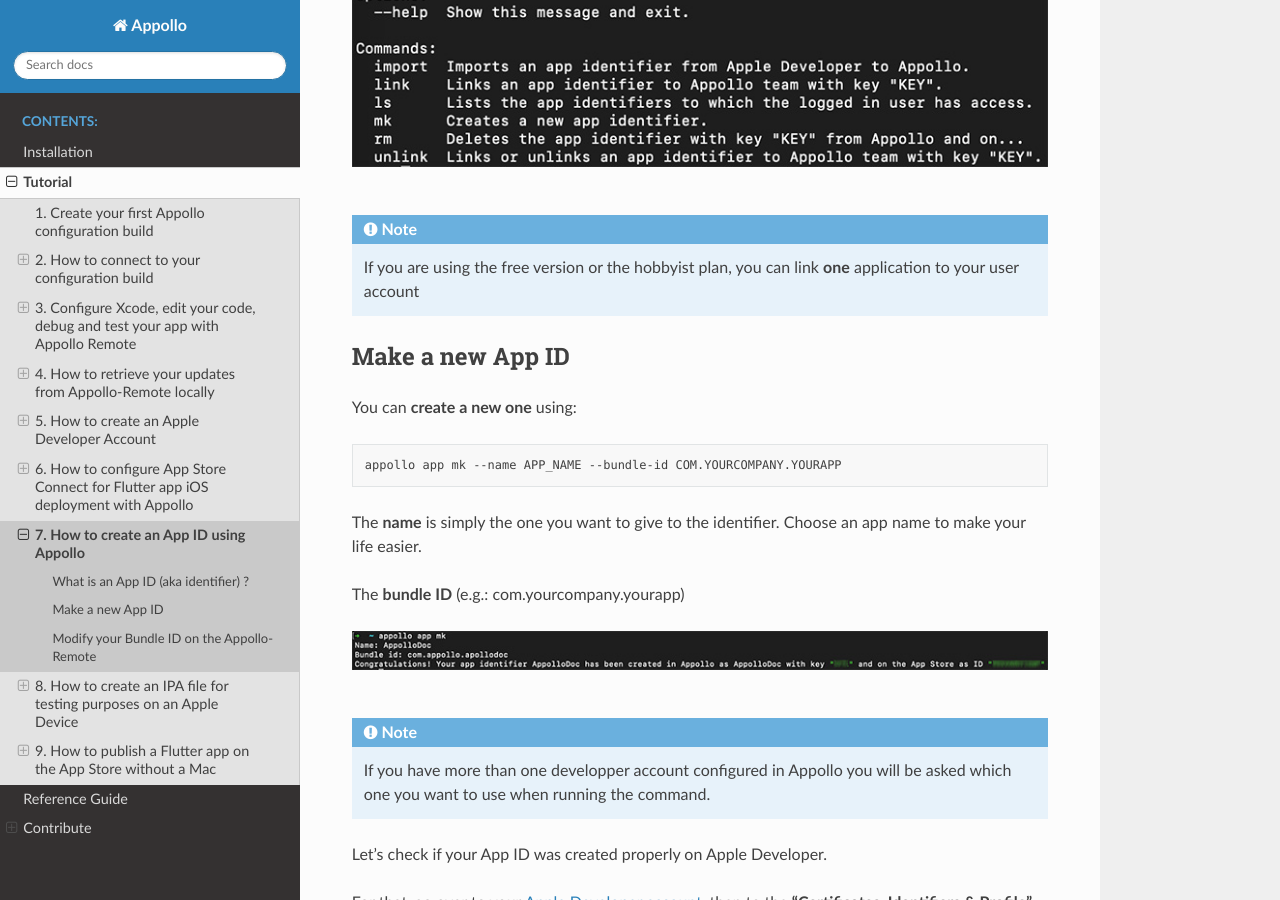
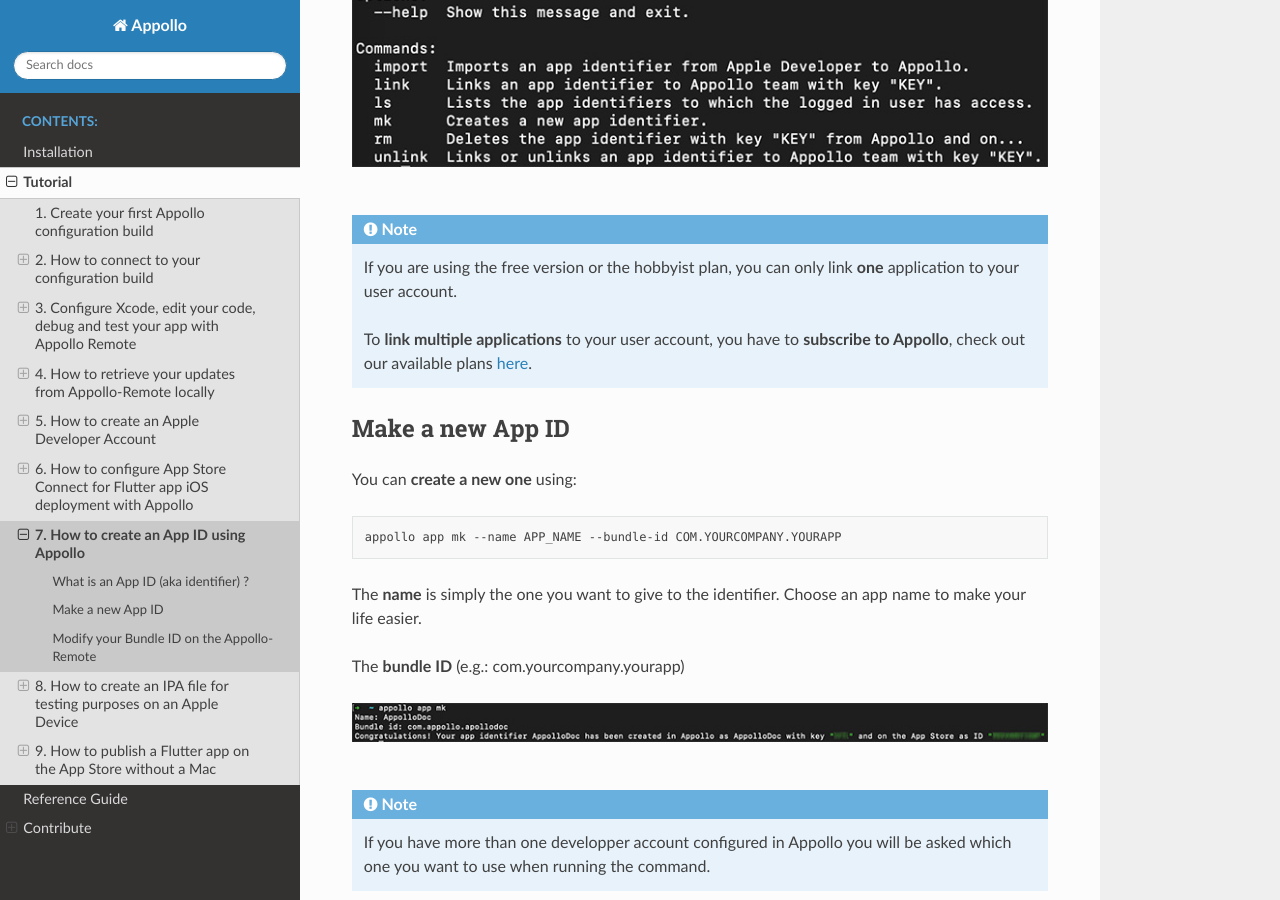
Before and after one commit to Odevio/Odevio-CLI, a Sphinx documentation site: the page built from docs/tutorial/7_how_to_make_an_app_id_using_appollo.txt, in a window 1280 px wide and 900 px high, scrolled down 613 px. Built offline with Sphinx 7.4.7 and the Read the Docs theme 2.0.0, drawn with Linux system fonts in a browser that asks for light colours.

```diff
--- a/docs/tutorial/7_how_to_make_an_app_id_using_appollo.txt
+++ b/docs/tutorial/7_how_to_make_an_app_id_using_appollo.txt
@@ -27,7 +27,9 @@ In Appollo, you can directly **manage your App IDs**. Thanks to the ``appollo ap
 |
 
 .. note::
-  If you are using the free version or the hobbyist plan, you can link **one** application to your user account
+  If you are using the free version or the hobbyist plan, you can only link **one** application to your user account.
+
+  To **link multiple applications** to your user account, you have to **subscribe to Appollo**, check out our available plans |appollo_sub|.
 
 .. _create_app_id:
 
@@ -100,3 +102,7 @@ Apple will not accept our submission later on in the tutorial. In the left menu
 .. |apple_developer_account| raw:: html
 
   <a href="https://developer.apple.com/account" target="_blank">Apple Developer account</a>
+
+.. |appollo_sub| raw:: html
+
+   <a href="https://appollo.space/plans/" target="_blank">here</a>
```
Also changed, not shown: docs/tutorial/6_configure_app_store_connect.txt (+7 -1 lines), docs/tutorial/9_deploy_flutter_ios_app_on_app_store.txt (+7 -1 lines), docs/img/IMG_9374-2.jpg (added).
